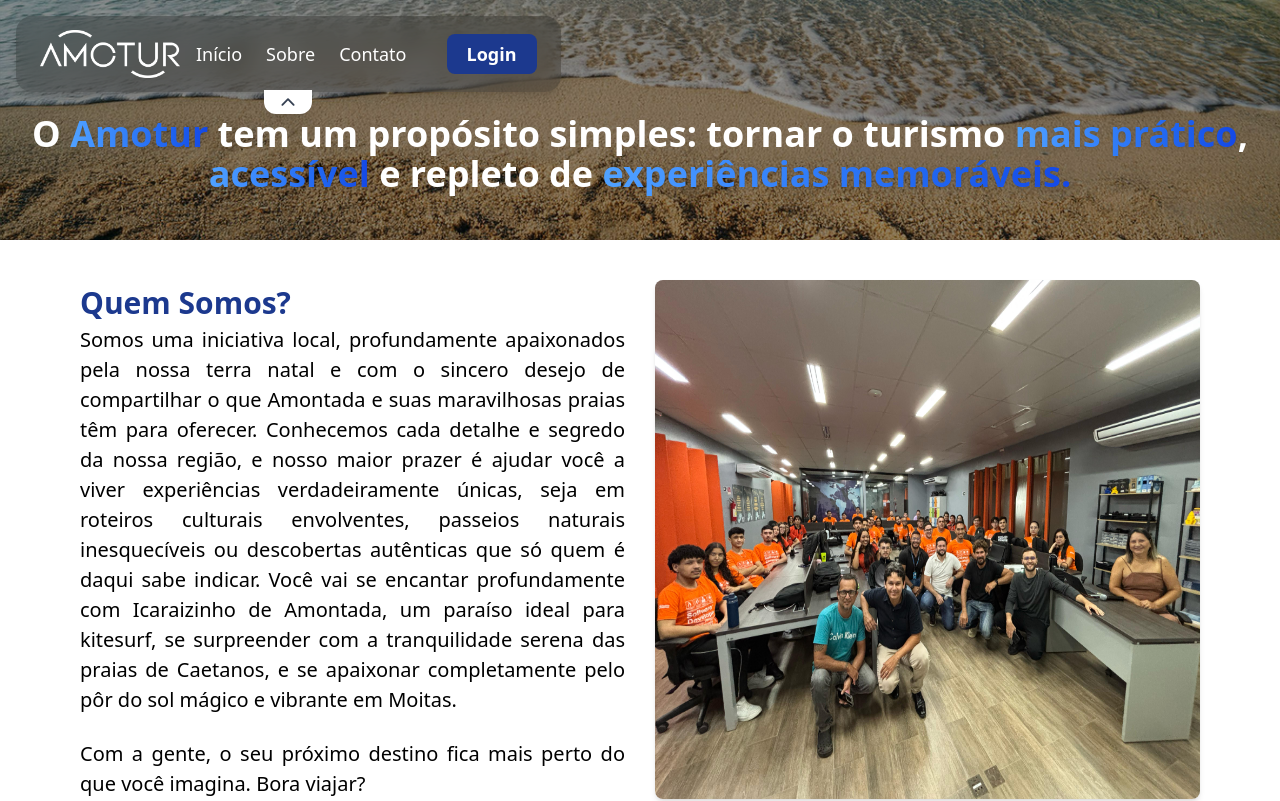
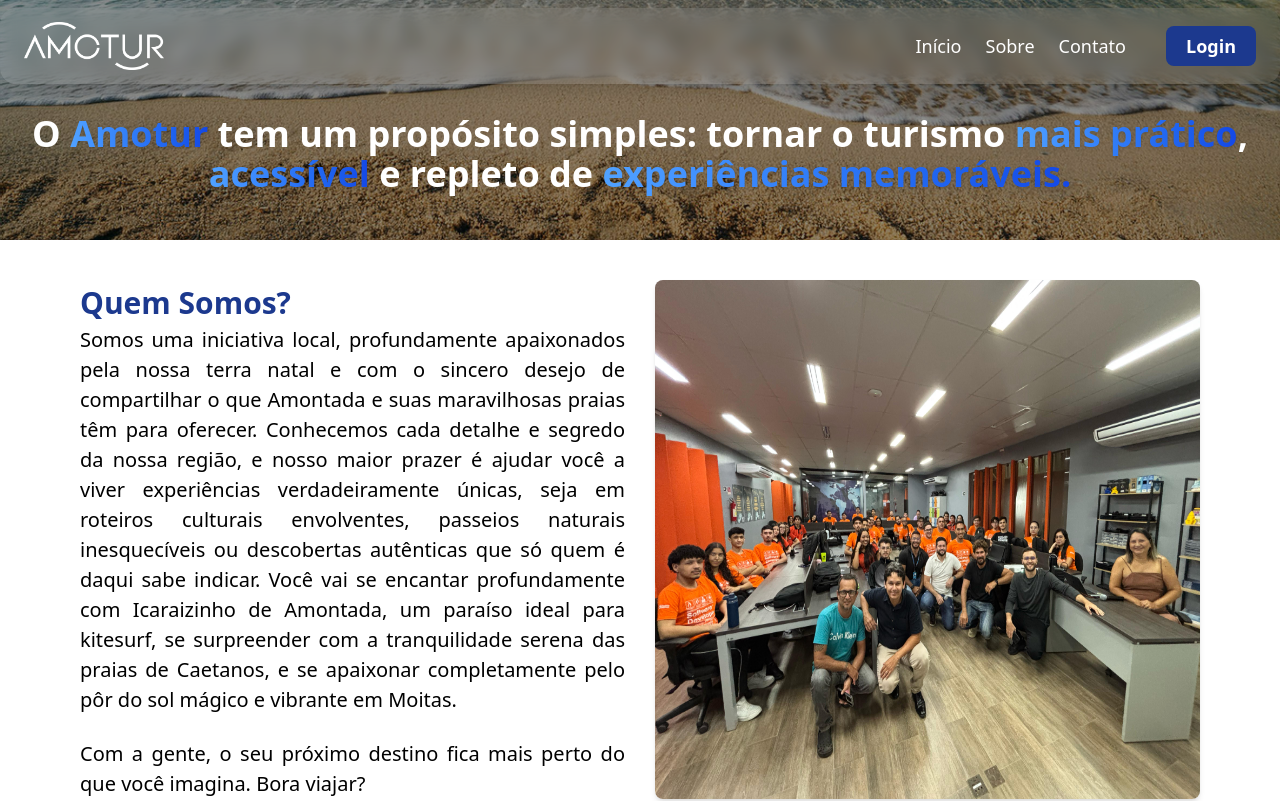
Before and after one commit to JuanMarks/mapa-praia-next, a Next.js app: page /sobre in a window 1280 px wide. Shown: the top 801 px of the page. Built offline with nearby package versions, Linux system fonts and the light colour scheme.

Commit message:
fix: alteração na lupa de pesquisa, ajuste no mapa e adição de nova navBar na pagina sobre

```diff
--- a/src/components/MapaInterativo.tsx
+++ b/src/components/MapaInterativo.tsx
@@ -188,7 +188,7 @@
                     )}
                 </div>
 
-                <div className="absolute top-15.5 sm:top-3.5 sm:right-5 right-2 z-[4999] pointer-events-none">
+                <div className="absolute top-13 sm:top-3.5 sm:right-5 right-2 z-[9999] pointer-events-none">
                     <div className="flex items-start gap-4 mt-5">
                         <button onClick={() => setIsListSidebarOpen(!isListSidebarOpen)} className="bg-white p-3 rounded-md shadow-lg pointer-events-auto text-gray-700 hover:bg-gray-100" aria-label="Mostrar lista de locais">
                             <FaBars size={20} />
--- a/src/components/RightSideBar.tsx
+++ b/src/components/RightSideBar.tsx
@@ -112,16 +112,22 @@
         className="relative flex justify-end sm:justify-start w-full"
       >
         <button
-          onClick={() => setIsSearchExpanded(true)}
-          className={`sm:hidden bg-white rounded-full h-12 w-12 flex items-center justify-center shadow-lg transition-opacity duration-300 ${isSearchExpanded ? 'opacity-0 pointer-events-none' : 'opacity-100'}`}
-          aria-label="Abrir busca"
-        >
-          <FaSearch className="text-gray-600" />
-        </button>
+  onClick={() => setIsSearchExpanded(true)}
+  className={`
+    sm:hidden bg-white rounded-full h-12 w-12
+    flex items-center justify-center shadow-lg
+    transition-opacity duration-300
+    ${isSearchExpanded ? 'opacity-0 pointer-events-none' : 'opacity-100'}
+    absolute left-0 top-0 z-10
+  `}
+  aria-label="Abrir busca"
+>
+  <FaSearch className="text-gray-600" />
+</button>
 
         <div className={`absolute sm:relative w-full transition-all duration-300 ${isSearchExpanded ? 'opacity-100' : 'opacity-0 sm:opacity-100 pointer-events-none sm:pointer-events-auto'}`}>
             <div className="relative">
-                <div className="pointer-events-none absolute inset-y-0 left-0 flex items-center pl-3">
+                <div className="pointer-events-none absolute inset-y-0 left-0 pl-1 sm:pl-3 flex items-center ">
                     <FaSearch className="text-gray-400" />
                 </div>
                 <input
--- /dev/null
+++ b/src/components/SobreComponents/Header2.tsx
@@ -0,0 +1,122 @@
+'use client';
+
+import React, { useState } from 'react';
+import Image from 'next/image';
+import Link from 'next/link'; // Usar o Link do Next.js é uma boa prática
+import { useAuth } from '../../hooks/useAuth';
+
+export default function Header2() {
+  const { role, loading } = useAuth();
+  const [menuOpen, setMenuOpen] = useState(false);
+  const [hovered, setHovered] = useState(false);
+
+  function logout() {
+    if (typeof window !== 'undefined') {
+      // Remove os cookies de autenticação
+      document.cookie = 'token=; Max-Age=0; path=/;';
+      document.cookie = 'role=; Max-Age=0; path=/;';
+      // Redireciona para a página inicial, que irá recarregar o estado
+      window.location.href = '/';
+    }
+  }
+
+  // Componente para os botões de ação, para evitar repetição de código
+  const ActionButtons = ({ isMobile = false }) => {
+    if (loading) {
+      return null; // Não mostra nada enquanto carrega
+    }
+
+    // Se o usuário tem uma "role" (está logado)
+    if (role) {
+      return (
+        <>
+          {/* O botão 'Editar' só aparece se a role for 'admin' */}
+          {role === 'admin' && (
+            <li className={isMobile ? 'w-full mb-2' : ''}>
+              <Link href="/pageadmin" className={isMobile ? 'block text-lg font-medium bg-blue-900 text-white hover:bg-blue-600 rounded-lg text-center py-2' : "text-white rounded-lg px-5 py-2 font-semibold bg-blue-900 hover:bg-blue-700 text-lg"}>
+                Editar
+              </Link>
+            </li>
+          )}
+          {/* O botão 'Sair' aparece para qualquer usuário logado (admin ou user) */}
+          <li className={isMobile ? 'w-full' : ''}>
+            <button onClick={logout} className={isMobile ? 'block text-lg font-medium bg-red-600 text-white hover:bg-red-700 rounded-lg text-center py-2 w-full' : "text-white hover:bg-red-700 px-5 bg-red-600 rounded-lg py-2 font-semibold text-lg cursor-pointer"}>
+              Sair
+            </button>
+          </li>
+        </>
+      );
+    }
+
+    // Se não está logado, mostra o botão de Login
+    return (
+      <li>
+        <Link href="/login" className="bg-blue-900 hover:bg-blue-700 text-white px-5 py-2 rounded-lg text-lg font-semibold">
+          Login
+        </Link>
+      </li>
+    );
+  };
+
+  return (
+    <header //-------> Z diminuido
+      className={`z-[999] absolute top-2 left-1/2 -translate-x-1/2 w-full max-w-7xl
+        bg-white/10 backdrop-blur-sm text-white px-6 py-2 rounded-2xl shadow-lg
+        flex flex-row items-center justify-between
+        sm:flex-row sm:items-center sm:justify-between
+        ${menuOpen ? 'sm:flex-row flex-col  ' : ''}`}
+    >
+      {/* Logo */}
+      <div className="flex items-center">
+        <Link
+        href="/"
+        className="w-[140px] h-[60px] relative"
+        onMouseEnter={() => setHovered(true)}
+        onMouseLeave={() => setHovered(false)}>
+          <Image
+            src={hovered ? '/images/logo_amotur.png' : '/images/logoAmotur-branco.png'}
+            alt="Logo AMOTUR"
+            fill
+            style={{ objectFit: 'contain' }}
+            priority
+          />
+        </Link>
+      </div>
+
+      {/* Navegação */}
+      <nav className="relative flex items-center">
+        {/* Botão de menu mobile */}
+        <button
+          className="sm:hidden flex items-center px-3 py-2 border rounded text-white border-white ml-auto"
+          onClick={() => setMenuOpen(!menuOpen)}
+          aria-label="Abrir menu"
+        >
+          <svg className="h-6 w-6" viewBox="0 0 24 24" fill="none" stroke="currentColor">
+            <path d="M4 6h16M4 12h16M4 18h16" strokeWidth="2" strokeLinecap="round" />
+          </svg>
+        </button>
+
+        {/* Menu mobile */}
+        {menuOpen && (
+          <ul className="absolute top-16 right-0 w-56 z:[5002] bg-white text-black shadow-lg flex flex-col items-start p-4 sm:hidden rounded-2xl border border-gray-200">
+            <li className="mb-2 w-full"><Link href="/" className="block text-lg font-medium">Início</Link></li>
+            <li className="mb-2 w-full"><Link href="/sobre" className="block text-lg font-medium">Sobre</Link></li>
+            <li className="mb-4 w-full"><Link href="/contato" className="block text-lg font-medium">Contato</Link></li>
+            <hr className="w-full mb-4"/>
+            <ActionButtons isMobile={true} />
+          </ul>
+        )}
+
+        {/* Menu desktop */}
+        <ul className="hidden sm:flex space-x-6 items-center">
+          <li><Link href="/" className="text-white hover:text-blue-900 font-medium text-lg">Início</Link></li>
+          <li><Link href="/sobre" className="text-white hover:text-blue-900 font-medium text-lg">Sobre</Link></li>
+          <li><Link href="/contato" className="text-white hover:text-blue-900 font-medium text-lg">Contato</Link></li>
+          <div className="flex items-center space-x-4 pl-4">
+             <ActionButtons />
+          </div>
+        </ul>
+      </nav>
+    </header>
+  );
+}
--- a/src/pages/sobre.tsx
+++ b/src/pages/sobre.tsx
@@ -3,13 +3,13 @@
 import InicioSobre from "@/components/SobreComponents/inicioSobre"
 import NossoCompromisso from "@/components/SobreComponents/nossoCompromisso"
 import QuemSomos from "@/components/SobreComponents/quemSomos"
-import Header from "@/components/Header"
+import Header2 from "@/components/SobreComponents/Header2"
 import Footer from "@/components/Footer"
 
 export default function Sobre() {
     return (
         <section>
-            <Header/>
+            <Header2/>
             <InicioSobre/>
             <QuemSomos/>
             <NossoCompromisso/>
```
